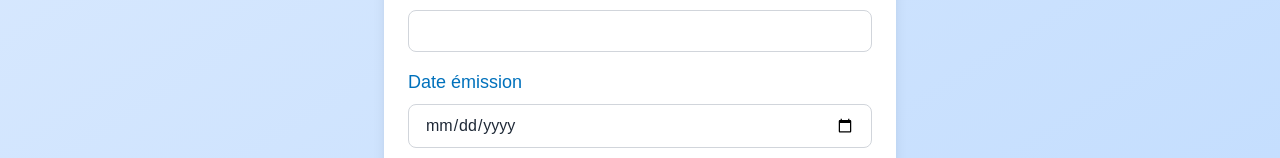
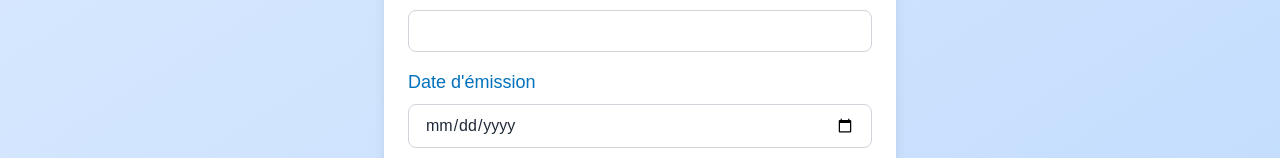
Before and after one commit to Jordan-Gloire/certificat-app, a Next.js app: page /generate in a window 1280 px wide. Shown: the part 380-538 px from the top of the page. Built offline with nearby package versions, Linux system fonts and the light colour scheme.

Commit message:
modif db

```diff
--- a/app/(pages)/generate/page.tsx
+++ b/app/(pages)/generate/page.tsx
@@ -128,7 +128,7 @@ export default function GenerateCertificates() {
                     htmlFor="issueDate"
                     className="block text-lg font-medium text-[#0071bc]"
                   >
-                    {"Date émission"}
+                    {"Date d'émission"}
                   </label>
                   <input
                     type="date"
```
